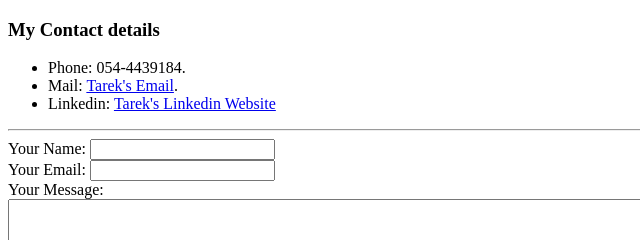
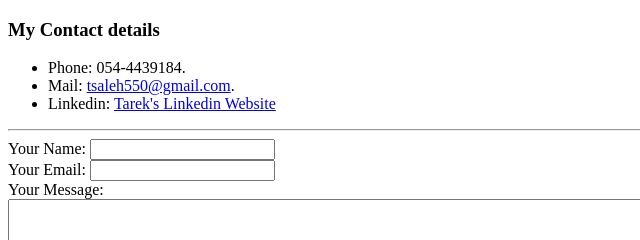
Before and after one commit to TarekSaleh5/cv, a plain HTML site: page ContactMe.html in a window 1280 px wide. Shown: the top 240 px of the page, 0-640 px from the left. Drawn offline with Linux system fonts and the light colour scheme.

Commit message:
Update ContactMe.html

```diff
--- a/ContactMe.html
+++ b/ContactMe.html
@@ -11,7 +11,7 @@
   <p>
   <ul>
     <li>Phone: 054-4439184.</li>
-    <li>Mail: <a href="<a href=" mailto:tsaleh550@gmail.com"?subject=feedback">Tarek's Email</a>.</li>
+    <li>Mail: <a href="<a href=" mailto:tsaleh550@gmail.com"?>tsaleh550@gmail.com</a>.</li>
     <li>Linkedin: <a href="https://www.linkedin.com/in/tareksaleh5/">Tarek's Linkedin Website</a></li>
   </ul>
   </p>
```
